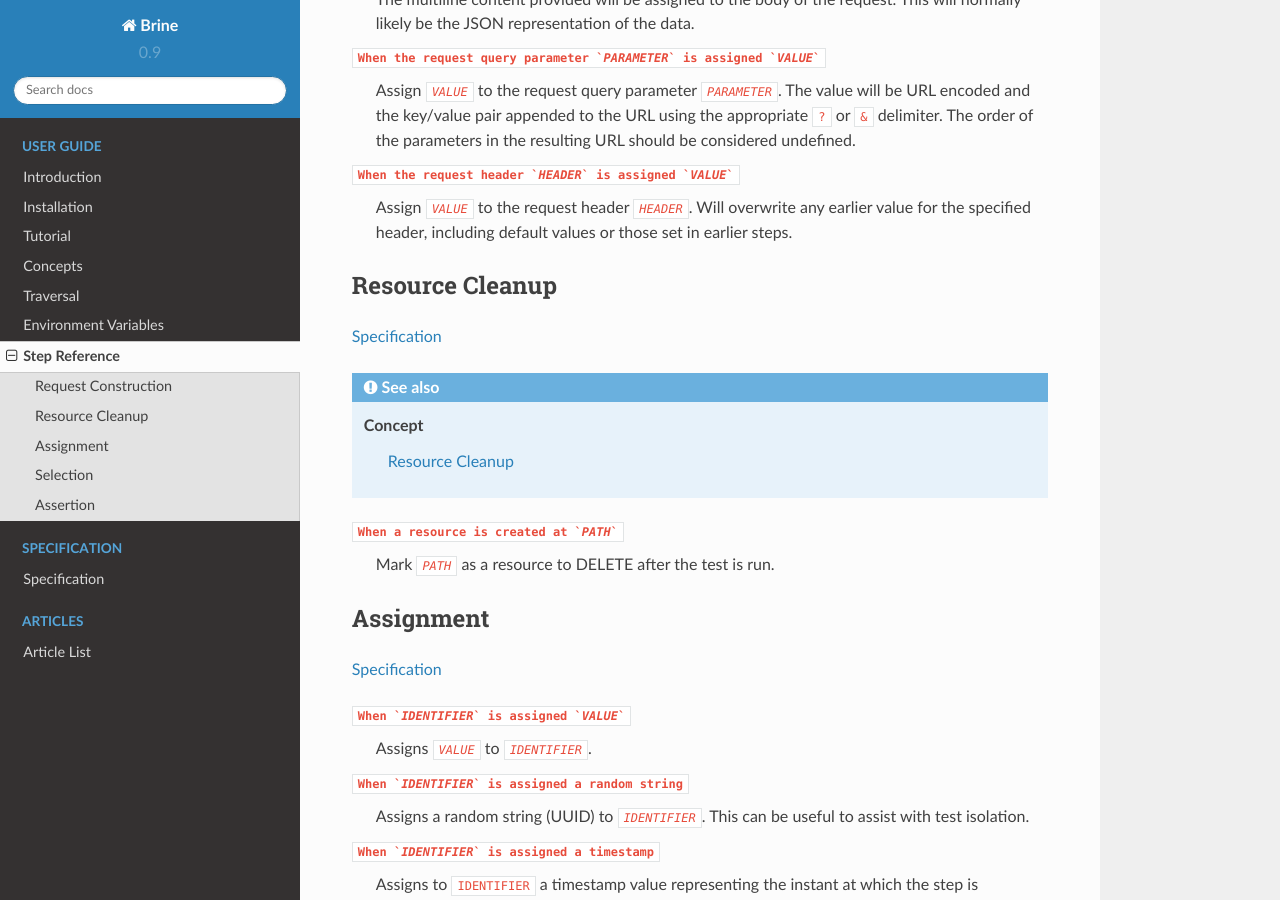
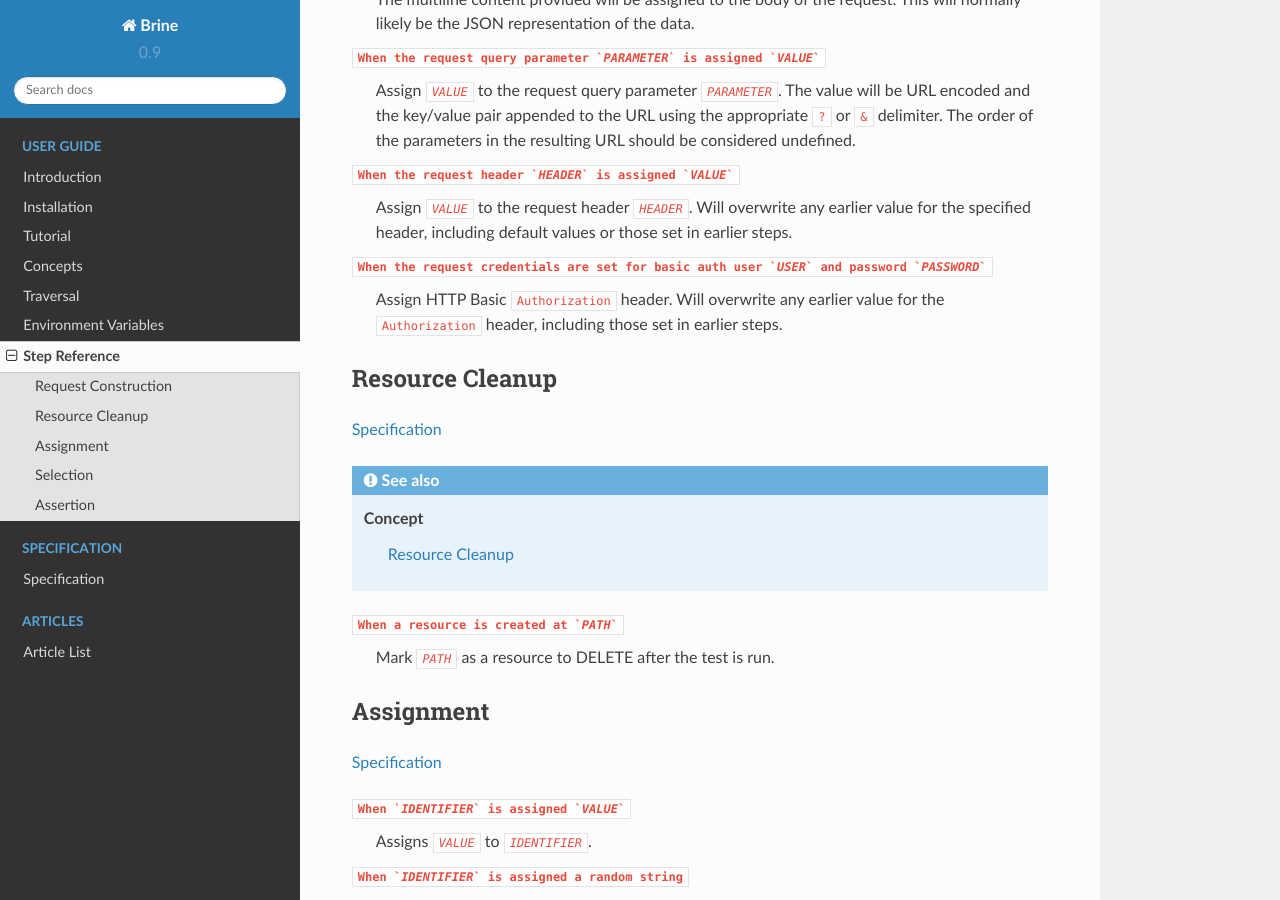
Before and after one commit to brightcove/brine, a Sphinx documentation site: the page built from docs/step_reference.rst, in a window 1280 px wide and 900 px high, scrolled down 518 px. Built offline with Sphinx 7.4.7 and the Read the Docs theme 2.0.0, drawn with Linux system fonts in a browser that asks for light colours.

Commit message:
Documentation for Basic Auth
Signed-off-by: Lewis Cowles <lewiscowles@me.com>

```diff
--- a/docs/step_reference.rst
+++ b/docs/step_reference.rst
@@ -38,6 +38,10 @@ The requests which are sent as part of a test are constructed using a
 	Assign :samp:`{VALUE}` to the request header :samp:`{HEADER}`.
 	Will overwrite any earlier value for the specified header,
 	including default values or those set in earlier steps.
+
+   :samp:`When the request credentials are set for basic auth user \`{USER}\` and password \`{PASSWORD}\``
+	Assign HTTP Basic :samp:`Authorization` header.
+	Will overwrite any earlier value for the :samp:`Authorization` header, including those set in earlier steps.
 
 .. _step_reference_resource_cleanup:
 
```
